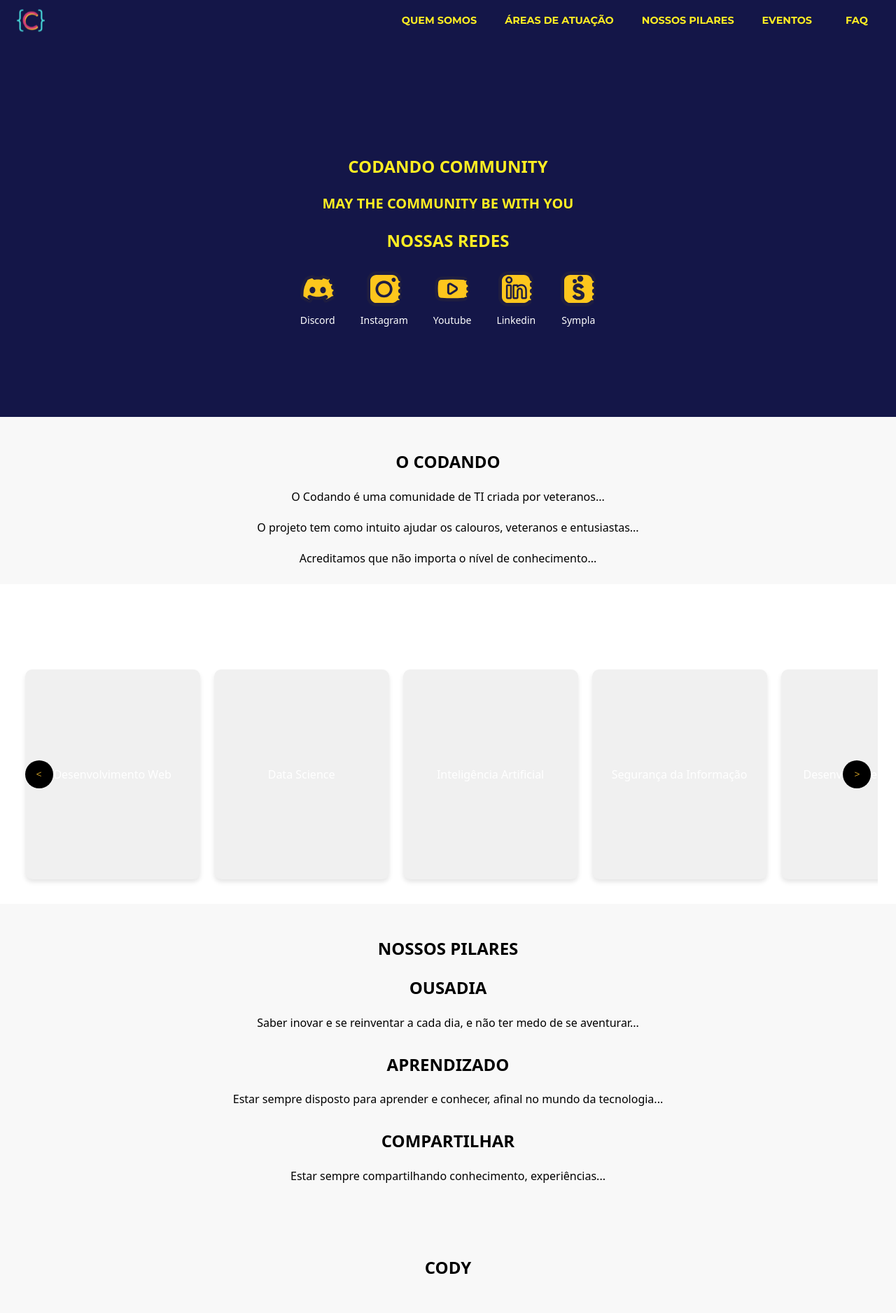
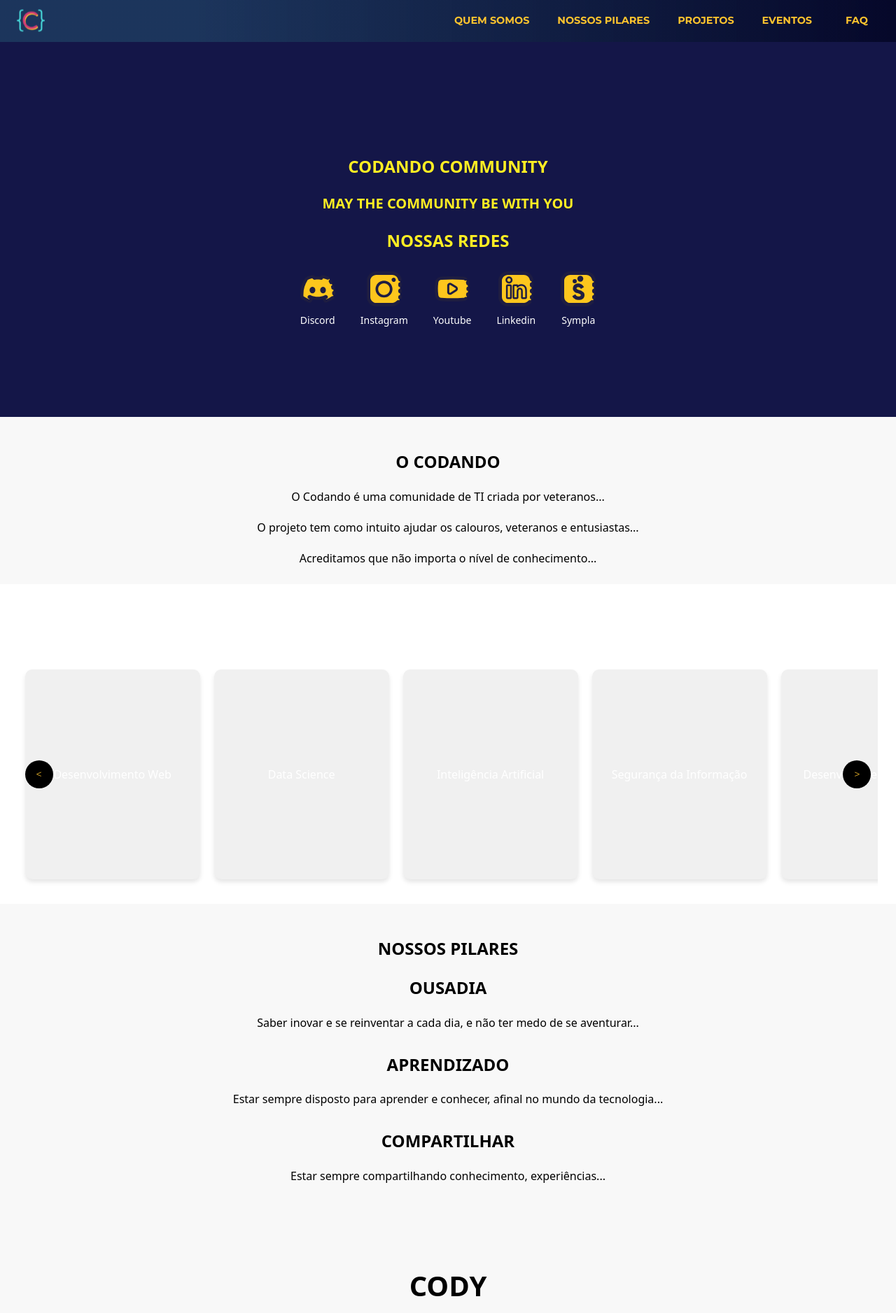
Before and after one commit to codando-community/Site, a React (Vite) app: page / in a window 1280 px wide. Shown: the top 1877 px of the page at 70% size. Built offline with nearby package versions, Linux system fonts and the light colour scheme.

Commit message:
styles: fix bg color

```diff
--- a/src/components/Header.jsx
+++ b/src/components/Header.jsx
@@ -1,21 +1,18 @@
 import { useEffect, useState } from "react";
 import { AppBar, Toolbar, Box, Button } from "@mui/material";
-import { useNavigate, useLocation } from "react-router-dom";
 
 const menuItems = [
-  { label: "Quem Somos", id: "quem-somos" },
-  { label: "Áreas de Atuação", id: "area-atuacao" },
-  { label: "Nossos Pilares", id: "pilares" },
-  { label: "Eventos", path: "/eventos" },
-  { label: "FAQ", path: "/faq" },
+  "Quem Somos",
+  "Nossos Pilares",
+  "Projetos",
+  "Eventos",
+  "FAQ",
 ];
 
 const Header = () => {
   const [visibleItems, setVisibleItems] = useState(
     Array(menuItems.length).fill(false)
   );
-  const navigate = useNavigate();
-  const location = useLocation();
 
   useEffect(() => {
     menuItems.forEach((_, i) => {
@@ -29,24 +26,11 @@ const Header = () => {
     });
   }, []);
 
-  const handleClick = (item) => {
-    if (item.path) {
-      navigate(item.path);
-    } else {
-      if (location.pathname !== "/") {
-        navigate("/", { state: { scrollTo: item.id } });
-      } else {
-        const section = document.getElementById(item.id);
-        section?.scrollIntoView({ behavior: "smooth" });
-      }
-    }
-  };
-
   return (
     <AppBar
       position="fixed"
       sx={{
-        backgroundColor: "#141648",
+        background: "linear-gradient(90deg, #3AA4A438 22%, #06082A)",
         height: "60px",
         display: "flex",
         justifyContent: "center",
@@ -74,12 +58,11 @@ const Header = () => {
         </Box>
 
         <Box sx={{ display: "flex", gap: 3 }}>
-          {menuItems.map((item, index) => (
+          {menuItems.map((label, index) => (
             <Button
-              key={item.label}
-              onClick={() => handleClick(item)}
+              key={label}
               sx={{
-                color: "#FFEE23",
+                color: "#FFC42E", // Cor da fonte
                 fontWeight: "bold",
                 fontSize: "0.9rem",
                 textTransform: "none",
@@ -95,7 +78,7 @@ const Header = () => {
                 },
               }}
             >
-              {item.label.toUpperCase()}
+              {label.toUpperCase()}
             </Button>
           ))}
         </Box>
--- a/src/components/home/CodySection.jsx
+++ b/src/components/home/CodySection.jsx
@@ -9,8 +9,8 @@ const CodySection = () => (
       backgroundColor: "#F8F8F8",
     }}
   >
-    <h1>CODY</h1>
-    <h2 style={{ fontSize: "40px" }}>O que falar do nosso bot assistente?</h2>
+    <h1 style={{ fontSize: "40px" }}>CODY</h1>
+    <h2>O que falar do nosso bot assistente?</h2>
     <div
       style={{
         display: "flex",
```
